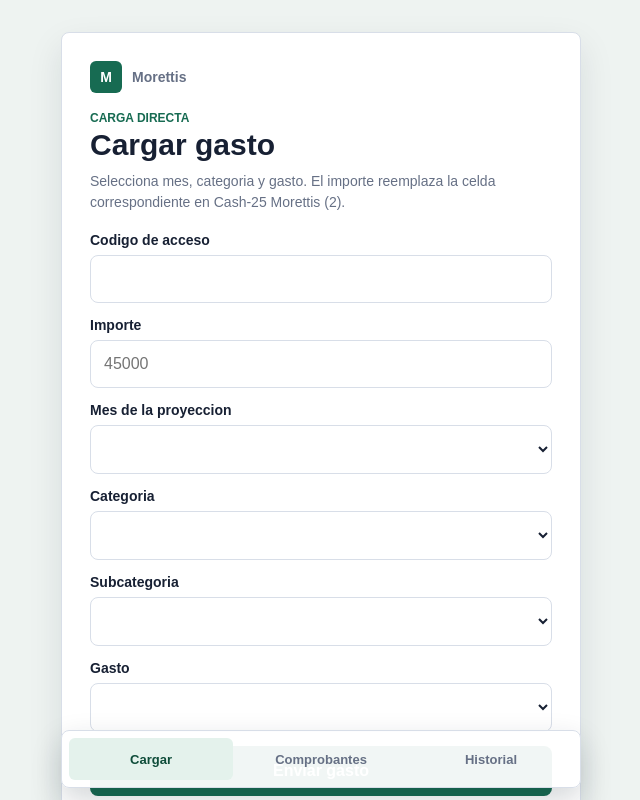
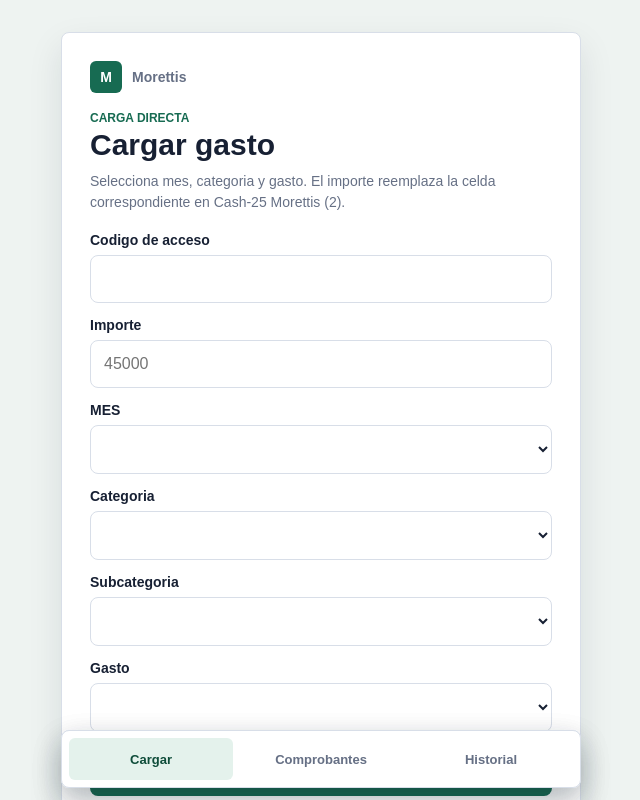
Before and after one commit to santimoretti9/morettis-gastos, a website: page public/index.html in a window 1280 px wide. Shown: the top 800 px of the page, without its empty margins (319-959 px from the left). Drawn offline with Linux system fonts and the light colour scheme; no server answers.

Commit message:
Cambia titulo de mes

```diff
--- a/public/index.html
+++ b/public/index.html
@@ -1,3 +1,41 @@
+<!doctype html>
+<html lang="es">
+  <head>
+    <meta charset="utf-8">
+    <meta name="viewport" content="width=device-width, initial-scale=1">
+    <title>Cargar gasto</title>
+    <link rel="stylesheet" href="/styles.css">
+  </head>
+  <body>
+    <main class="app-shell">
+      <section class="expense-panel" aria-labelledby="title">
+        <div class="brand-row"><span class="mark">M</span><span>Morettis</span></div>
+        <div class="page-heading">
+          <p>Carga directa</p>
+          <h1 id="title">Cargar gasto</h1>
+        </div>
+        <p class="helper-text">Selecciona mes, categoria y gasto. El importe reemplaza la celda correspondiente en Cash-25 Morettis (2).</p>
+        <form id="expense-form" class="form">
+          <label id="access-code-field" hidden><span>Codigo de acceso</span><input id="codigo_acceso" name="codigo_acceso" autocomplete="off"></label>
+          <label><span>Importe</span><input id="importe" name="importe" inputmode="decimal" autocomplete="off" placeholder="45000" required></label>
+          <label><span>MES</span><select id="mes_columna" name="mes_columna" required></select></label>
+          <label><span>Categoria</span><select id="categoria" name="categoria" required></select></label>
+          <label><span>Subcategoria</span><select id="subcategoria" name="subcategoria" required></select></label>
+          <label><span>Gasto</span><select id="concepto" name="concepto" required></select></label>
+          <button id="submit-button" type="submit">Enviar gasto</button>
+        </form>
+        <div id="preview" class="preview" aria-live="polite">Selecciona los datos para ver el destino antes de enviar.</div>
+        <div id="status" class="status" role="status" aria-live="polite"></div>
+      </section>
+            <nav class="bottom-nav" aria-label="Navegacion principal">
+        <a class="active" href="/">Cargar</a>
+        <a href="/comprobantes.html">Comprobantes</a>
+        <a href="/historial.html">Historial</a>
+      </nav>
+    </main>
+    <script src="/app.js"></script>
+  </body>
+</html>
 <!doctype html>
 <html lang="es">
   <head>
```
